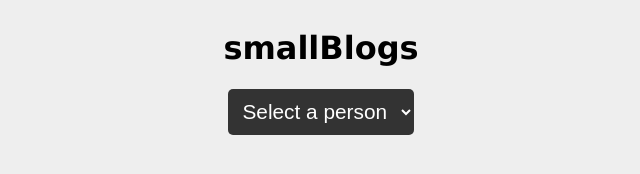
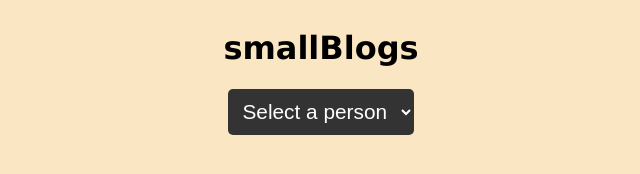
Before and after one commit to Esther-Freixo/smallBlogs, a website built with Vite: page smallBlogs/index.html in a window 1280 px wide. Shown: the whole page, without its empty margins (319-959 px from the left). Built offline with nearby package versions, Linux system fonts and the light colour scheme; no server answers.

Commit message:
finished

```diff
--- a/smallBlogs/style.css
+++ b/smallBlogs/style.css
@@ -1,5 +1,5 @@
 :root {
-  --color-body-background: #eeeeee;
+  --color-body-background: hsl(39, 85%, 87%);
   --color-main: #333;
   --color-secondary: #777777;
   --color-input-font: #ffffff;
```
